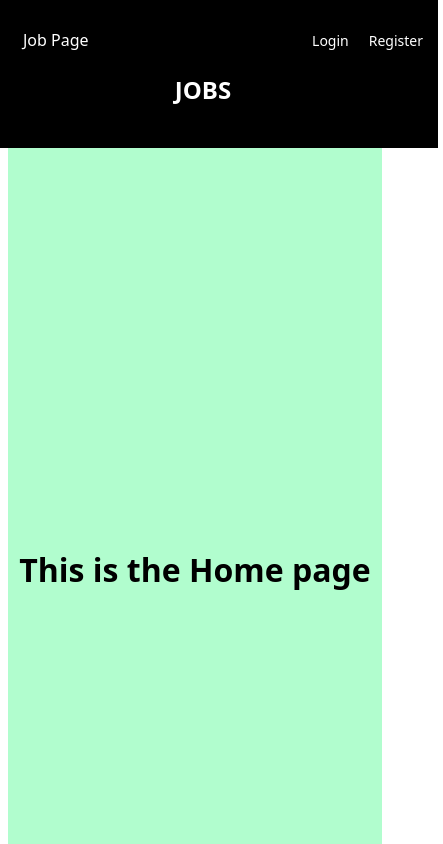
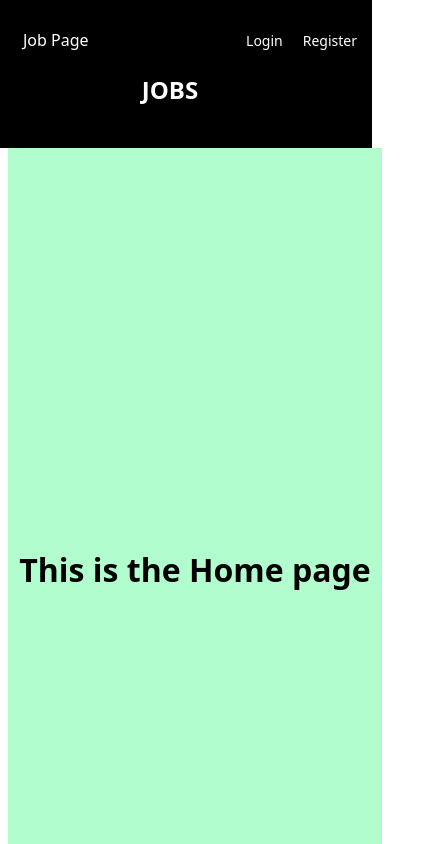
Before and after one commit to Maurrreenn/JobsPortal, a React (Vite) app in the folder job-portal/: page / in a window 390 px wide. Shown: the top 844 px of the page, 443 px wide, since content can reach past the window. Built offline with nearby package versions, Linux system fonts and the light colour scheme.

Commit message:
update to header component

```diff
--- a/job-portal/src/Components/Header.css
+++ b/job-portal/src/Components/Header.css
@@ -84,10 +84,12 @@
 
 @media (max-width: 768px) {
   .pagenav {
-    width: 350px;
+    max-width: 100%;
     padding-top: 30px;
     padding-bottom: 20px;
     margin-top: -10px;
+    box-sizing: border-box;
+    overflow-x: hidden;
   }
 
   .nav-container {
```
